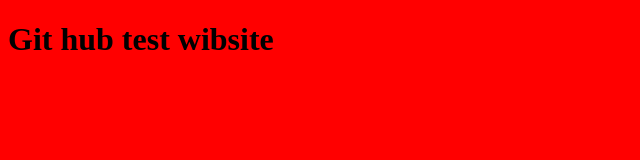
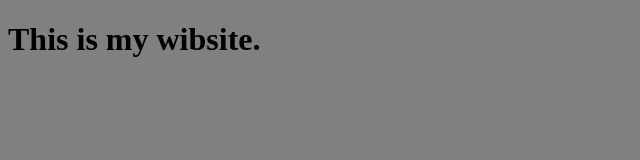
Before and after one commit to Vinmj/MyWebSite, a plain HTML site: page index.html in a window 1280 px wide. Shown: the whole page, without its empty margins (0-640 px from the left). Drawn offline with Linux system fonts and the light colour scheme.

Commit message:
styleUpdated.

```diff
--- a/css/app.css
+++ b/css/app.css
@@ -1,3 +1,6 @@
 body{
-	background-color:red;
+	background-color:gray;
 }
+h1{
+	color: balck;
+}
--- a/index.html
+++ b/index.html
@@ -6,7 +6,7 @@
 </head>
 
 <body>
-<h1>Git hub test wibsite</h1>
+<h1>This is my wibsite.</h1>
 </body>
 
 </html>
```
